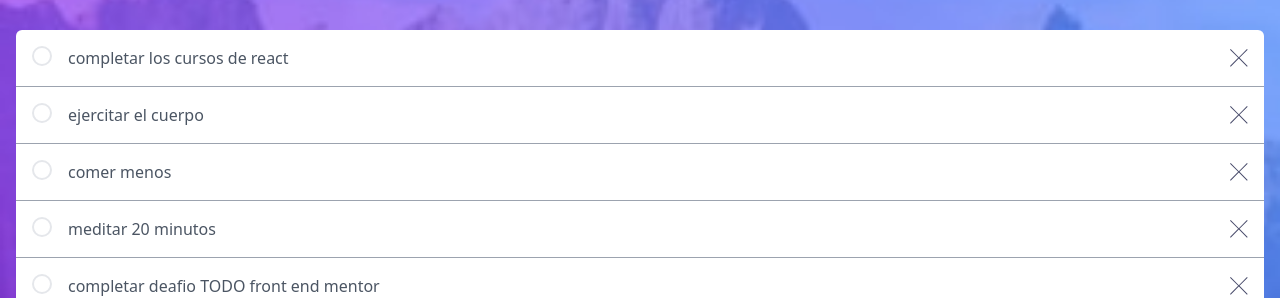
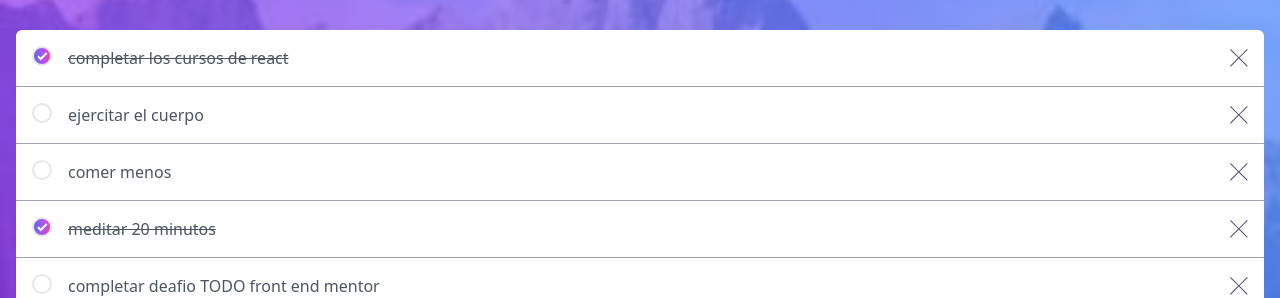
Before and after one commit to CarlosAncapi/Aplicacion-tareas-react-con-tailwind, a React (Vite) app: page / in a window 1280 px wide. Shown: the part 160-458 px from the top of the page. Built offline with nearby package versions, Linux system fonts and the light colour scheme.

Commit message:
actualizar y eliminar tarea "Todo's" usando props

```diff
--- a/src/App.jsx
+++ b/src/App.jsx
@@ -10,7 +10,7 @@ const initialState = [
   {id:1, title: "completar los cursos de react", completed: true},
   {id:2, title: "ejercitar el cuerpo", completed: false},
   {id:3, title: "comer menos", completed: false},
-  {id:4, title: "meditar 20 minutos", completed: false},
+  {id:4, title: "meditar 20 minutos", completed: true},
   {id:5, title: "completar deafio TODO front end mentor", completed: false},
 ]
 
@@ -28,6 +28,17 @@ const App = () => {
     setTodos([...todos, newTodo])
   }
 
+  const removeTodo = (id) => {
+    setTodos(todos.filter((todo) => todo.id !== id));
+  }
+
+  const updateTodo = (id) => {
+    setTodos(todos.map( todo =>
+      todo.id === id
+        ? {...todo, completed: !todo.completed}
+        :todo ))
+  }
+
   return (
     <div className="bg-gray-300 bg-[url('./assets/images/bg-mobile-light.jpg')]
     bg-contain bg-no-repeat min-h-screen">
@@ -37,7 +48,7 @@ const App = () => {
       <main className="container mx-auto px-4 mt-8">
         <TodoCreate createTodo={createTodo}/>
 
-        <TodoList todos={todos}/>
+        <TodoList todos={todos} removeTodo={removeTodo} updateTodo={updateTodo}/>
 
         <TodoComputed />
 
--- a/src/components/TodoItem.jsx
+++ b/src/components/TodoItem.jsx
@@ -1,18 +1,31 @@
 import IconCheck from "./icons/IconCheck";
 import IconCross from "./icons/IconCross";
 
-const TodoIitem = ({todo}) => {
-
-    const {id, title,completed} = todo
+const TodoIitem = ({ todo, removeTodo, updateTodo }) => {
+    const { id, title, completed } = todo;
     return (
         <article className="flex gap-4 border-b  border-b-gray-400">
-                <button className="inline-block h-5 w-5 flex-none rounded-full border-2">
-                    <IconCheck/>
+
+            <button
+                className={`h-5 w-5 flex-none rounded-full border-2
+                ${
+                    completed
+                        ? "grid place-items-center bg-gradient-to-r from-indigo-500 via-purple-500 to-pink-500"
+                        : "inline-block "
+                }`}
+                onClick={() => updateTodo(id)}
+            >
+                {completed && <IconCheck />}
             </button>
-                <p className="grow text-gray-600">
+
+            <p className={`grow text-gray-600 ${ completed && "line-through" }`}>
                 {title}
             </p>
-                <button className="flex-none">
+
+            <button
+                className="flex-none"
+                onClick={() => removeTodo(id)}
+            >
                 <IconCross />
             </button>
         </article>
--- a/src/components/TodoList.jsx
+++ b/src/components/TodoList.jsx
@@ -1,11 +1,16 @@
 import TodoIitem from "./TodoItem";
 
-const TodoList = ({todos}) => {
+const TodoList = ({todos, removeTodo, updateTodo}) => {
     return (
         <div className="mt-8 rounded-t-md bg-white [&>article]:p-4">
 
             {todos.map((todo) => (
-                <TodoIitem key={todo.id} todo={todo} />
+                <TodoIitem
+                    key={todo.id}
+                    todo={todo}
+                    removeTodo={removeTodo}
+                    updateTodo={updateTodo}
+                />
             ))}
 
         </div>
```
Lines whose indentation alone changed are shown as unchanged.
